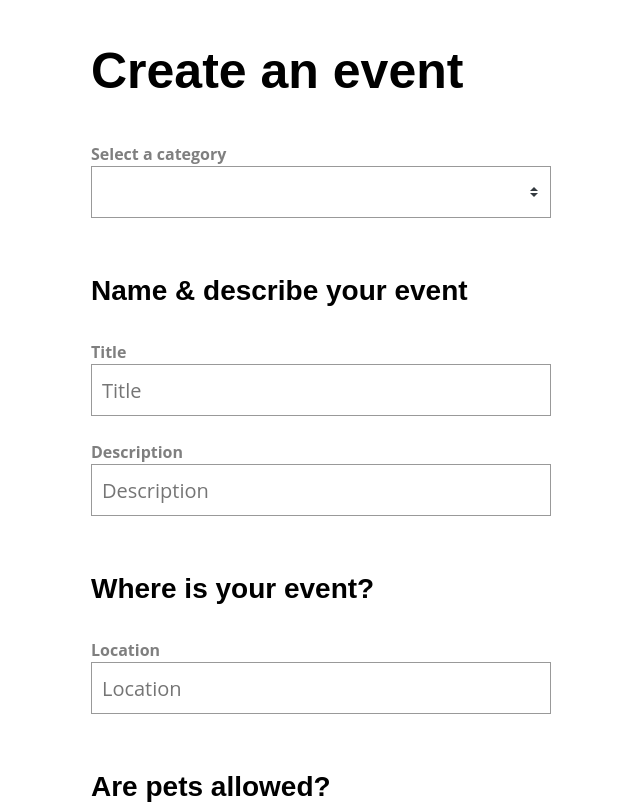
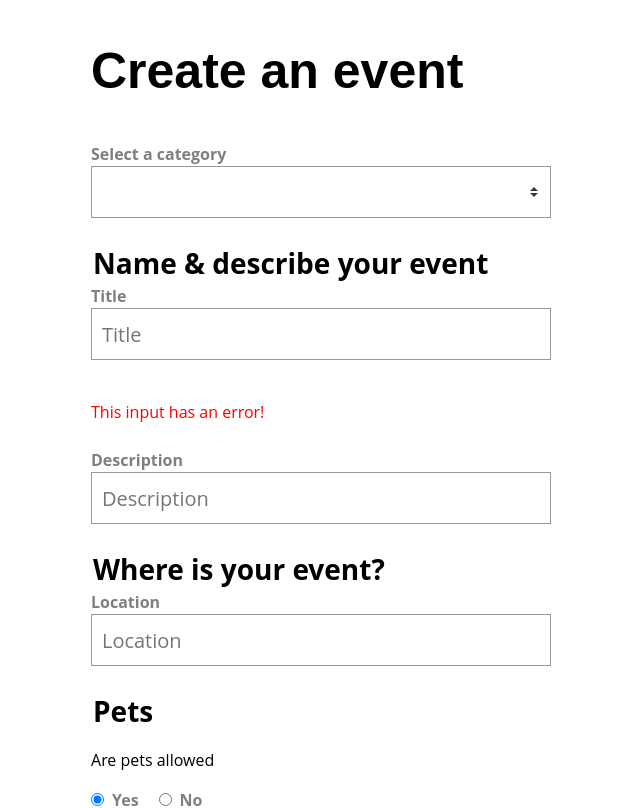
Before and after one commit to JohannHelbert/VUE-3-Forms, a Vue app: page / in a window 1280 px wide. Shown: the top 808 px of the page, without its empty margins (339-979 px from the left). Built offline with nearby package versions, Linux system fonts and the light colour scheme.

Commit message:
Add basic a11y for components

```diff
--- a/src/components/BaseInput.vue
+++ b/src/components/BaseInput.vue
@@ -1,15 +1,27 @@
 <template>
-  <label>{{ label }}</label>
+  <label :for="uuid" v-if="label">{{ label }}</label>
   <input
     v-bind="$attrs"
     :placeholder="label"
     class="field"
     :value="modelValue"
     @input="$emit('update:modelValue', $event.target.value)"
+    :id="uuid"
+    :aria-describedby="error ? `${uuid}-error` : null"
+    :aria-invalid="error ? true : null"
   />
+  <p
+    v-if="error"
+    class="errorMessage"
+    :id="`${uuid}-error`"
+    aria-live="assertive "
+  >
+    {{ error }}
+  </p>
 </template>
 
 <script>
+import UniqueID from "../features/UniqueID";
 export default {
   props: {
     label: {
@@ -19,7 +31,17 @@
     modelValue: {
       type: [String, Number],
       default: ""
+    },
+    error: {
+      type: String,
+      default: ""
     }
+  },
+  setup() {
+    const uuid = UniqueID().getID();
+    return {
+      uuid
+    };
   }
 };
 </script>
--- /dev/null
+++ b/src/features/UniqueID.js
@@ -0,0 +1,12 @@
+let UUID = 0;
+
+export default function UniqueID() {
+  const getID = () => {
+    UUID++;
+    return UUID;
+  };
+
+  return {
+    getID
+  };
+}
--- a/src/views/SimpleForm.vue
+++ b/src/views/SimpleForm.vue
@@ -8,17 +8,33 @@
         label="Select a category"
       />
 
-      <h3>Name & describe your event</h3>
+      <fieldset>
+        <legend>Name & describe your event</legend>
 
-      <BaseInput v-model="event.title" label="Title" type="text" />
+        <BaseInput
+          v-model="event.title"
+          label="Title"
+          type="text"
+          error="This input has an error!"
+        />
 
-      <BaseInput v-model="event.description" label="Description" type="text" />
+        <BaseInput
+          v-model="event.description"
+          label="Description"
+          type="text"
+        />
+      </fieldset>
 
-      <h3>Where is your event?</h3>
+      <fieldset>
+        <legend>Where is your event?</legend>
 
         <BaseInput v-model="event.location" label="Location" type="text" />
+      </fieldset>
 
-      <h3>Are pets allowed?</h3>
+      <fieldset>
+        <legend>Pets</legend>
+
+        <p>Are pets allowed</p>
         <div>
           <BaseRadioGroup
             v-model="event.pets"
@@ -26,8 +42,10 @@
             :options="petOptions"
           />
         </div>
+      </fieldset>
 
-      <h3>Extras</h3>
+      <fieldset>
+        <legend>Extras</legend>
         <div>
           <BaseCheckbox v-model="event.extras.catering" label="Catering" />
         </div>
@@ -35,6 +53,7 @@
         <div>
           <BaseCheckbox v-model="event.extras.music" label="Live music" />
         </div>
+      </fieldset>
 
       <button type="submit">Submit</button>
     </form>
@@ -93,3 +112,17 @@
   }
 };
 </script>
+
+<style>
+fieldset {
+  border: 0;
+  margin: 0;
+  padding: 0;
+}
+
+legend {
+  font-size: 28px;
+  font-weight: 700;
+  margin-top: 20px;
+}
+</style>
```
Lines whose indentation alone changed are shown as unchanged.
